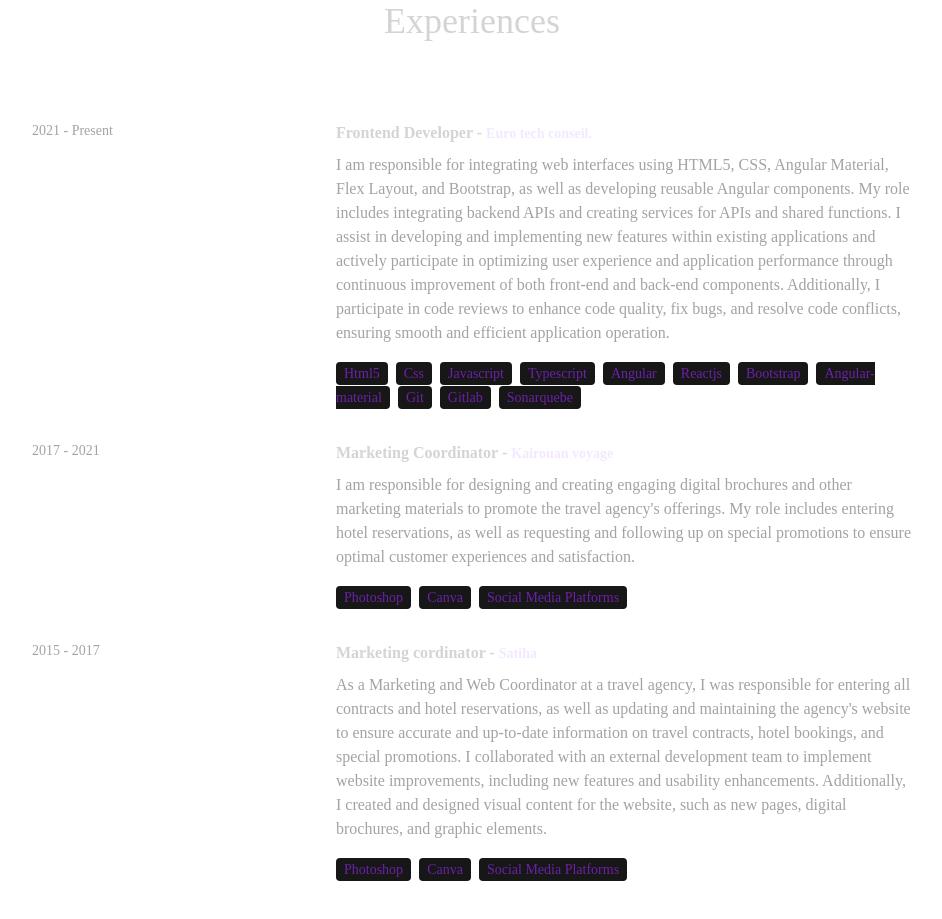
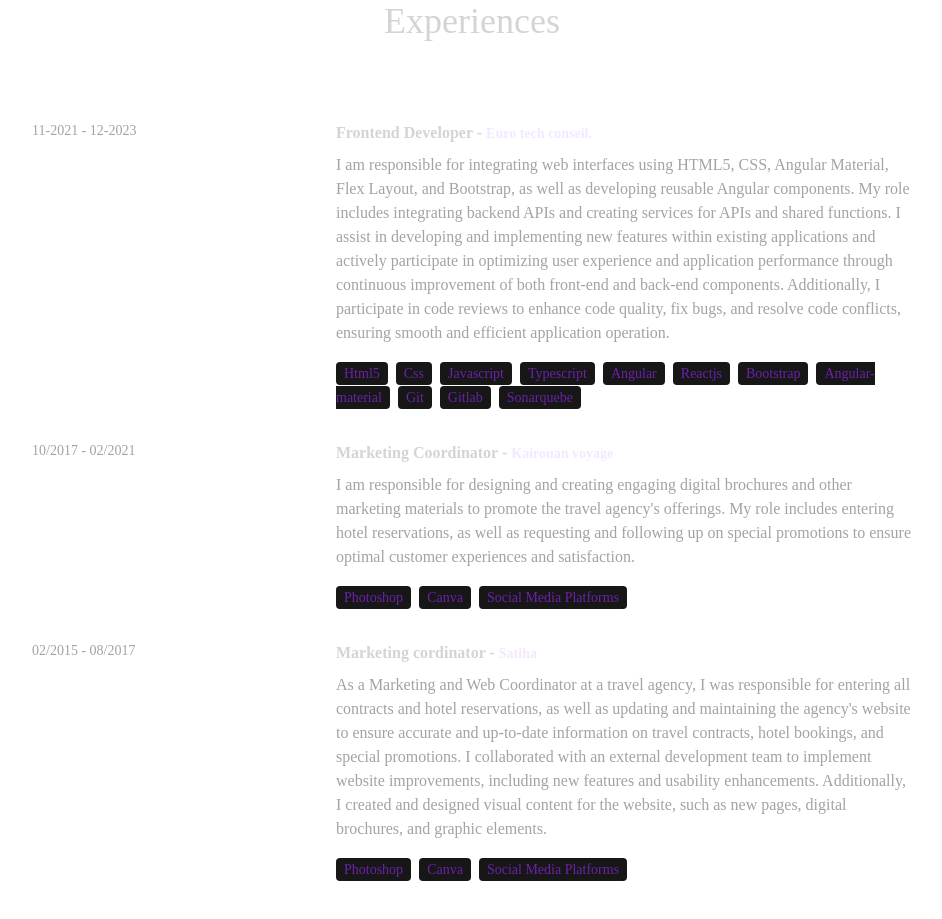
Before and after one commit to yacineessid/portfolio, a React (Vite) app: page / in a window 1280 px wide. Shown: the part 1800-2719 px from the top of the page, without its empty margins (168-1110 px from the left). Built offline with nearby package versions, Linux system fonts and the light colour scheme; a web font is replaced by a local one.

Commit message:
fix dates

```diff
--- a/src/constants/index.js
+++ b/src/constants/index.js
@@ -13,21 +13,21 @@ export const ABOUT_TEXT = ` My curiosity and thirst for knowledge drive me to co
 
 export const EXPERIENCES = [
   {
-    year: "2021 - Present",
+    year: "11-2021 - 12-2023",
     role: "Frontend Developer",
     company: "Euro tech conseil.",
     description:'I am responsible for integrating web interfaces using HTML5, CSS, Angular Material, Flex Layout, and Bootstrap, as well as developing reusable Angular components. My role includes integrating backend APIs and creating services for APIs and shared functions. I assist in developing and implementing new features within existing applications and actively participate in optimizing user experience and application performance through continuous improvement of both front-end and back-end components. Additionally, I participate in code reviews to enhance code quality, fix bugs, and resolve code conflicts, ensuring smooth and efficient application operation.',
     technologies: [ "Html5","Css","Javascript","Typescript","Angular","Reactjs","Bootstrap","Angular-material","Git","Gitlab","Sonarquebe"],
   },
   {
-    year: "2017 - 2021",
+    year: "10/2017 - 02/2021",
     role: "Marketing Coordinator",
     company: "Kairouan voyage",
     description: `I am responsible for designing and creating engaging digital brochures and other marketing materials to promote the travel agency's offerings. My role includes entering hotel reservations, as well as requesting and following up on special promotions to ensure optimal customer experiences and satisfaction.`,
     technologies: ["Photoshop", "Canva", "Social Media Platforms"],
   },
   {
-    year: "2015 - 2017",
+    year: "02/2015 - 08/2017",
     role: "Marketing  cordinator",
     company: "Satiha",
     description: `As a Marketing and Web Coordinator at a travel agency, I was responsible for entering all contracts and hotel reservations, as well as updating and maintaining the agency's website to ensure accurate and up-to-date information on travel contracts, hotel bookings, and special promotions. I collaborated with an external development team to implement website improvements, including new features and usability enhancements. Additionally, I created and designed visual content for the website, such as new pages, digital brochures, and graphic elements.`,
```
